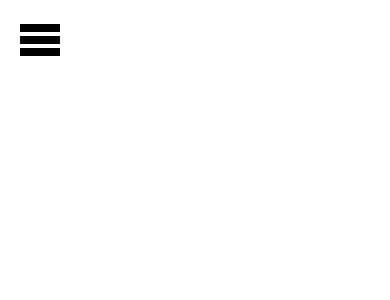
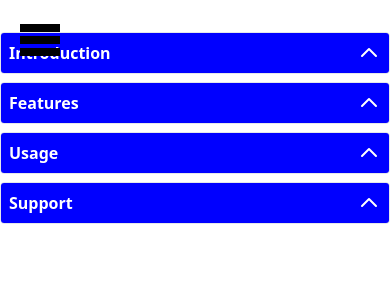
Before and after one commit to Abhishek4298/Generic-Component, a React (Create React App) app: page /accordion in a window 390 px wide. Shown: the top 300 px of the page. Built offline with nearby package versions, Linux system fonts and the light colour scheme.

Commit message:
customized font style, background color, added condition when image is not there, passed accordionWidth prop to control width of accordion dynamically

```diff
--- a/src/CustomRoute.js
+++ b/src/CustomRoute.js
@@ -114,17 +114,18 @@ const CustomRoute = () => {
           }
         />
         <Route
-          path="/accordian"
+          path="/accordion"
           element={
             <Accordion
               items={accordionItems}
-              headerBgColor="bg-gradient-to-r from-blue-300 to-blue-400"
+              headerBgColor="blue"
               itemsPosition="center"
-              ttitleColor="text-white"
-              contentBgColor="bg-white"
-              contentColor="text-orange-700"
-              headerSize="text-3xl"
-              contentSize="text-2xl"
+              ttitleColor="white"
+              contentBgColor="white"
+              contentColor="orange"
+              headerSize="36"
+              contentSize="24"
+              accordionWidth="40"
             />
           }
         />
--- a/src/components/Accordian/AccordianItems.js
+++ b/src/components/Accordian/AccordianItems.js
@@ -1,5 +1,4 @@
 import React from "react";
-import { ChevronDownIcon, ChevronUpIcon } from "@heroicons/react/solid";
 
 const AccordionItem = ({
   item,
@@ -16,26 +15,64 @@ const AccordionItem = ({
 }) => {
   const { title, content, imageUrl } = item;
 
+  const headerStyle = headerBgColor
+    ? {
+        background: `linear-gradient(to right, ${headerBgColor}, ${headerBgColor})`,
+      }
+    : { background: `linear-gradient(to right, red, red)` };
+
   return (
     <div className="mb-2 border rounded overflow-hidden">
       <div
-        className={`flex items-${itemsPosition} justify-between p-2 cursor-pointer ${headerBgColor}`}
+        className={`flex items-${itemsPosition} justify-between p-2 cursor-pointer`}
+        style={headerStyle}
         onClick={() => onToggle(index)}
       >
-        <div className={`${titleColor} ${headerSize} font-bold`}>{title}</div>
+        <div className={`text-${titleColor} text-[${headerSize}px] font-bold`}>
+          {title}
+        </div>
         {isOpen ? (
-          <ChevronUpIcon className="w-6 h-6 text-white" />
+          <svg
+            xmlns="http://www.w3.org/2000/svg"
+            fill="none"
+            viewBox="0 0 24 24"
+            stroke="currentColor"
+            className={`w-6 h-6 text-${titleColor}`}
+          >
+            <path
+              strokeLinecap="round"
+              strokeLinejoin="round"
+              strokeWidth="2"
+              d="M19 9l-7 7-7-7"
+            />
+          </svg>
         ) : (
-          <ChevronDownIcon className="w-6 h-6 text-white" />
+          <svg
+            xmlns="http://www.w3.org/2000/svg"
+            fill="none"
+            viewBox="0 0 24 24"
+            stroke="currentColor"
+            className={`w-6 h-6 text-${titleColor}`}
+          >
+            <path
+              strokeLinecap="round"
+              strokeLinejoin="round"
+              strokeWidth="2"
+              d="M5 15l7-7 7 7"
+            />
+          </svg>
         )}
       </div>
       {isOpen && (
-        <div className={`accordion-content p-2 ${contentBgColor}`}>
-          {imageUrl ? (
+        <div className={`accordion-content p-2 bg-${contentBgColor}`}>
+          {imageUrl && (
             <img src={imageUrl} alt={title} className="mb-2 rounded" />
-          ) : (<h1 className={`${headerSize} text-${itemsPosition} p-3 text-blue-700 font-bold`}>Loading...</h1>)
-          }
-          <p className={`${contentColor} ${contentSize} text-justify`}>{content}</p>
+          )}
+          <p
+            className={`text-${contentColor}-700 text-[${contentSize}px] text-justify`}
+          >
+            {content}
+          </p>
         </div>
       )}
     </div>
--- a/src/components/Accordian/index.js
+++ b/src/components/Accordian/index.js
@@ -10,6 +10,7 @@ const Accordion = ({
   contentColor,
   contentSize,
   headerSize,
+  accordionWidth,
 }) => {
   const [openIndex, setOpenIndex] = useState(null);
 
@@ -18,7 +19,7 @@ const Accordion = ({
   };
 
   return (
-    <div className="w-full md:w-1/2 lg:w-1/3 mx-auto mt-8">
+    <div className={`w-[${accordionWidth}%] mx-auto mt-8`}>
       {items.map((item, index) => (
         <AccordionItem
           key={index}
@@ -28,7 +29,7 @@ const Accordion = ({
           onToggle={handleToggle}
           headerBgColor={headerBgColor}
           itemsPosition={itemsPosition}
-          ttitleColor={ttitleColor}
+          titleColor={ttitleColor}
           contentBgColor={contentBgColor}
           contentColor={contentColor}
           contentSize={contentSize}
--- a/src/components/SideNav/index.jsx
+++ b/src/components/SideNav/index.jsx
@@ -54,10 +54,10 @@ const SideNav = () => {
             </li>
             <li>
               <Link
-                to="/accordian"
+                to="/accordion"
                 className="text-lg text-white hover:text-blue-300 focus:text-blue-300 px-4 py-2 flex items-center transition-colors duration-150 ease-in-out"
               >
-                Accordian
+                Accordion
               </Link>
             </li>
           </ul>
```
